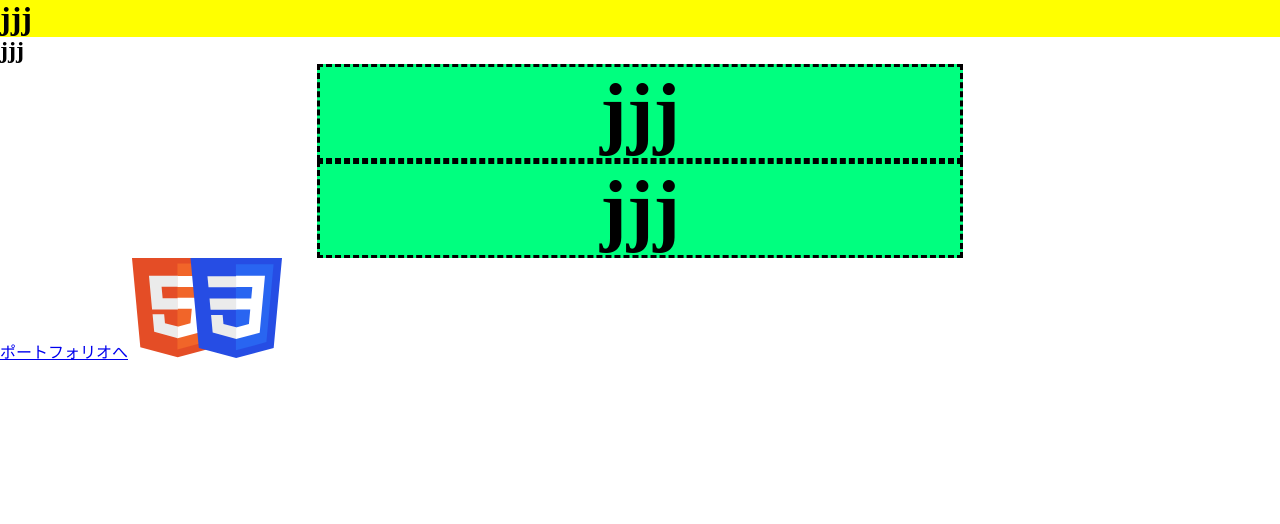
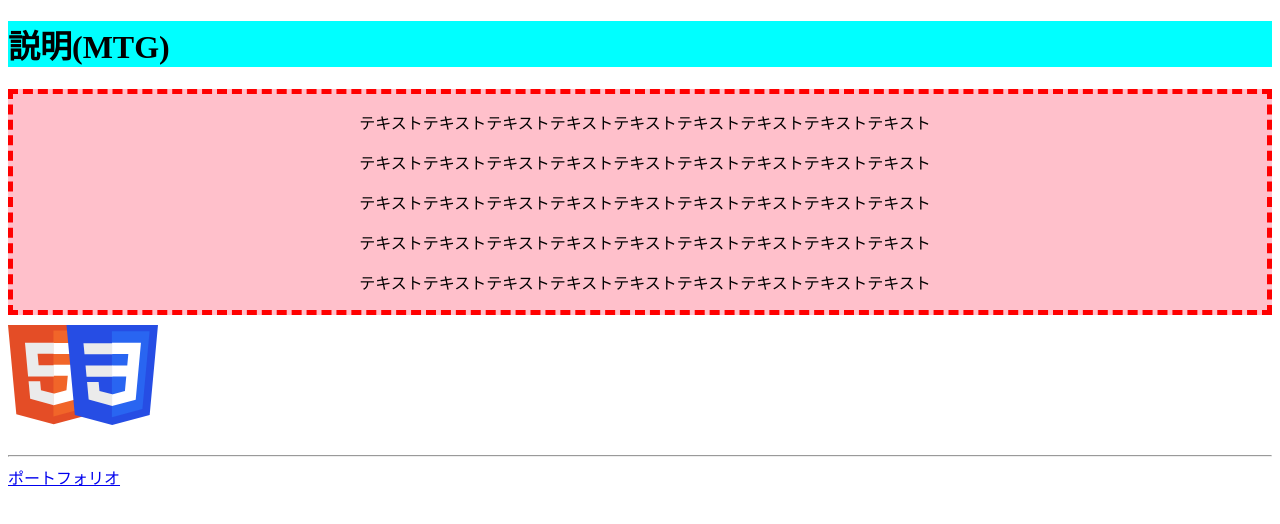
Before and after one commit to programermakoto/makotopotofolio, a plain HTML site: page blog.html in a window 1280 px wide. Drawn offline with Linux system fonts and the light colour scheme.

Commit message:
Add files via upload

```diff
--- a/blog.html
+++ b/blog.html
@@ -1,30 +1,37 @@
 <!DOCTYPE html>
 <html lang="ja">
+
 <head>
   <meta charset="UTF-8">
   <meta name="viewport" content="width=device-width, initial-scale=1.0">
-  <link rel="stylesheet" href="makoto.css">
-  <title>Document</title>
+  <title>8/31(説明)</title>
   <style>
-    *{
-      margin: 0;
+    h1 {
+      background-color: aqua;
     }
-    h3{
-      font-size: 80px;
+    .parent{
+      border: 5px dashed red;
+      background-color: pink;
+      margin-bottom: 10px;
+      padding-left: 10px;
       text-align: center;
-      border: 3px dashed black;
-      background-color: springgreen;
-      width:50%;
-      margin:0 auto;
     }
   </style>
 </head>
+
 <body>
-  <h1 style="background-color: yellow;">jjj</h1>
-  <h2>jjj</h2>
-  <h3>jjj</h3>
-  <h3>jjj</h3>
-  <a href="index.html">ポートフォリオへ</a>
-  <img src="img/html-css-logo.svg">
+  <h1>説明(MTG)</h1>
+  <div class="parent">
+    <p>テキストテキストテキストテキストテキストテキストテキストテキストテキスト</p>
+    <p>テキストテキストテキストテキストテキストテキストテキストテキストテキスト</p>
+    <p>テキストテキストテキストテキストテキストテキストテキストテキストテキスト</p>
+    <p>テキストテキストテキストテキストテキストテキストテキストテキストテキスト</p>
+    <p>テキストテキストテキストテキストテキストテキストテキストテキストテキスト</p>
+  </div>
+
+  <img src="img/html-css-logo.svg"><br><br>
+  <hr>
+  <a href="index.html">ポートフォリオ</a>
 </body>
+
 </html>
```
Also changed, not shown: index.html (+7 -7 lines), sp.css (+21 -8 lines).
